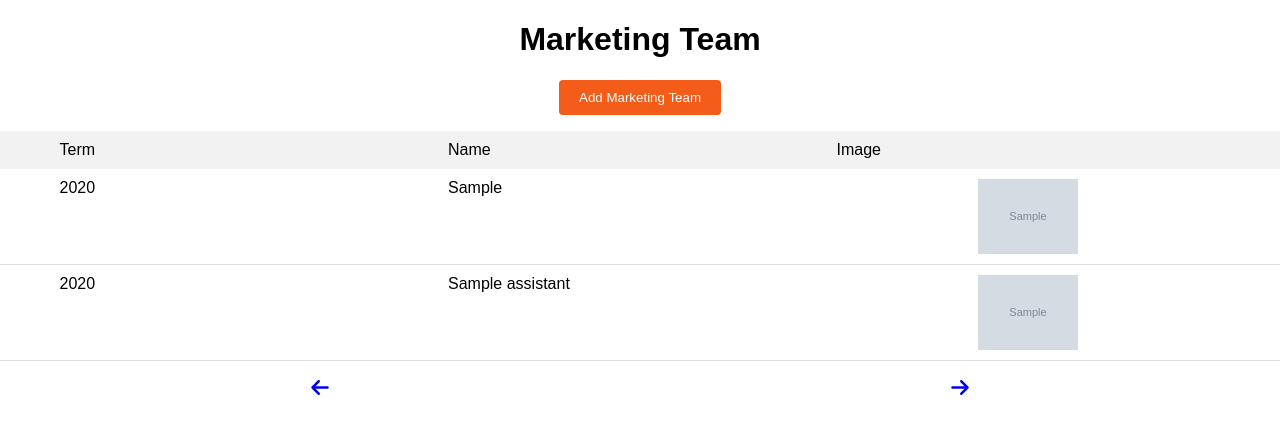
After one commit to mj4w/ICPEPWebsite2024, a Django app: template templates/officer/marketing.html in a window 1280 px wide. The commit adds this page. Shown: the top 434 px of the page. Run offline with Django 5.2, Linux system fonts and the light colour scheme; tables that the repository leaves empty hold one stand-in row (values such as "Sample post"); the template is opened without the code that fills it: values that come from a table or form of the project are taken from there, most other values are stand-ins (such as "Sample title", 1, 10 or a date in 2020); grey boxes marked "Sample" are stand-in pictures; data that the repository does not hold is empty; some libraries are stand-ins or nearby versions.

Commit message:
fixing templates

```diff
--- a/app/models.py
+++ b/app/models.py
@@ -254,3 +254,39 @@ class SocialMediaTeam(models.Model):
 
     def __str__(self):
         return self.social_media_head
+
+
+
+class MarketingTeamAssistant(models.Model):
+    name = models.CharField(max_length=100, blank=True, null=True)
+    image = models.ImageField(upload_to='marketing_team_assistant/', blank=True, null=True)
+
+    def __str__(self):
+        return self.name
+
+class MarketingTeam(models.Model):
+    year = models.ForeignKey(OfficerYear, models.SET_NULL, blank=True, null=True)
+    marketing_team_head = models.CharField(max_length=100, blank=True, null=True)
+    marketing_team_img = models.ImageField(upload_to='marketing_team/', blank=True, null=True)
+    assistants = models.ManyToManyField(MarketingTeamAssistant)
+
+    def __str__(self):
+        return self.marketing_team
+
+
+class Adviser(models.Model):
+    year = models.ForeignKey(OfficerYear, models.SET_NULL, blank=True, null=True)
+    name = models.CharField(max_length=100, blank=True, null=True)
+    image = models.ImageField(upload_to='adviser/', blank=True, null=True)
+
+    def __str__(self):
+        return self.name
+
+class BoardMember(models.Model):
+    year = models.ForeignKey(OfficerYear, models.SET_NULL, blank=True, null=True)
+    position = models.CharField(max_length=100, blank=True, null=True)
+    name = models.CharField(max_length=100, blank=True, null=True)
+    image = models.ImageField(upload_to='board_members/', blank=True, null=True)
+
+    def __str__(self):
+        return f"{self.position} - {self.name}"
--- a/app/urls.py
+++ b/app/urls.py
@@ -43,6 +43,9 @@ urlpatterns = [
     path('writers/', views.writers, name='writers'),
     path('social-media/', views.social_media, name='social-media'),
     path('executive-banner/', views.executive_banner, name='executive-banner'),
+    path('marketing/', views.marketing, name='marketing'),
+    path('adviser/', views.adviser, name='adviser'),
+    path('board-member/', views.board_member, name='board-member'),
 
     path('approve-user/<int:user_id>/', views.approve_user, name='approve_user'),
     path('reject-user/<int:user_id>/', views.reject_user, name='reject_user'),
--- a/templates/officer/base.html
+++ b/templates/officer/base.html
@@ -5,7 +5,7 @@
     <meta charset="UTF-8">
     <link rel="shortcut icon" href="{% static 'img/homepage_images/icpep_logo2.png' %}" type="image/svg+xml">
     <meta name="viewport" content="width=device-width, initial-scale=1.0">
-    <title>Officer Admin</title>
+    <title>Admin Office</title>
     <link rel="stylesheet" href="{% static 'css/officer/officer.css' %}" />
     <!-- For font awesome -->
     <script src="https://kit.fontawesome.com/1776b28af8.js" crossorigin="anonymous"></script>
--- /dev/null
+++ b/templates/officer/marketing.html
@@ -0,0 +1,171 @@
+{% extends 'officer/base.html' %}
+{% load static %}
+{% block content %}
+<div id="myModal" class="modal">
+    <div class="modal-content">
+    <span class="close">&times;</span>
+    <h2>Add an Marketing Team</h2>
+    <br>
+    <form id="imageForm" method="POST" enctype="multipart/form-data">
+        {% csrf_token %}
+        {{year}}
+        <h3>Head</h3>
+        <div class="form-group">
+            <label for="marketing_head">Name</label>
+            <input type="text" id="marketing_head" name="marketing_head" class="form-control" placeholder="Enter Name" required>
+        </div>
+        <div class="form-group">
+            <label for="marketing_image">Image</label>
+            <input type="file" id="marketing_image" name="marketing_image" class="form-control" required>
+        </div>
+        <h3>Marketing Assistant</h3>
+        <div class="form-group">
+            <label for="marketing_asst_1_name">Assistant 1</label>
+            <input type="text" id="marketing_asst_1_name" name="marketing_asst_1_name" class="form-control" placeholder="Enter Name" required>
+        </div>
+        <div class="form-group">
+            <label for="marketing_asst_1_image">Image</label>
+            <input type="file" id="marketing_asst_1_image" name="marketing_asst_1_image" class="form-control" required>
+        </div>
+       <hr>
+       <div class="form-group">
+            <label for="marketing_asst_2_name">Assistant 2</label>
+            <input type="text" id="marketing_asst_2_name" name="marketing_asst_2_name" class="form-control" placeholder="Enter Name" required>
+        </div>
+        <div class="form-group">
+            <label for="marketing_asst_2_image">Image</label>
+            <input type="file" id="marketing_asst_2_image" name="marketing_asst_2_image" class="form-control" required>
+        </div>
+        <hr>
+        <div class="form-group">
+             <label for="marketing_asst_3_name">Assistant 3</label>
+             <input type="text" id="marketing_asst_3_name" name="marketing_asst_3_name" class="form-control" placeholder="Enter Name" required>
+         </div>
+         <div class="form-group">
+             <label for="marketing_asst_3_image">Image</label>
+             <input type="file" id="marketing_asst_3_image" name="marketing_asst_3_image" class="form-control" required>
+         </div>
+         <hr>
+         <div class="form-group">
+              <label for="marketing_asst_4_name">Assistant 4</label>
+              <input type="text" id="marketing_asst_4_name" name="marketing_asst_4_name" class="form-control" placeholder="Enter Name">
+          </div>
+          <div class="form-group">
+              <label for="marketing_asst_4_image">Image</label>
+              <input type="file" id="marketing_asst_4_image" name="marketing_asst_4_image" class="form-control">
+          </div>
+
+          <hr>
+          <div class="form-group">
+               <label for="marketing_asst_5_name">Assistant 5</label>
+               <input type="text" id="marketing_asst_5_name" name="marketing_asst_5_name" class="form-control" placeholder="Enter Name">
+           </div>
+           <div class="form-group">
+               <label for="marketing_asst_5_image">Image</label>
+               <input type="file" id="marketing_asst_5_image" name="marketing_asst_5_image" class="form-control">
+           </div>
+
+           <hr>
+           <div class="form-group">
+                <label for="marketing_asst_6_name">Assistant 6</label>
+                <input type="text" id="marketing_asst_6_name" name="marketing_asst_6_name" class="form-control" placeholder="Enter Name">
+            </div>
+            <div class="form-group">
+                <label for="marketing_asst_6_image">Image</label>
+                <input type="file" id="marketing_asst_6_image" name="marketing_asst_6_image" class="form-control">
+            </div>
+
+            <hr>
+            <div class="form-group">
+                 <label for="marketing_asst_7_name">Assistant 7</label>
+                 <input type="text" id="marketing_asst_7_name" name="marketing_asst_7_name" class="form-control" placeholder="Enter Name">
+             </div>
+             <div class="form-group">
+                 <label for="marketing_asst_7_image">Image</label>
+                 <input type="file" id="marketing_asst_7_image" name="marketing_asst_7_image" class="form-control">
+             </div>
+
+             <hr>
+             <div class="form-group">
+                  <label for="marketing_asst_8_name">Assistant 8</label>
+                  <input type="text" id="marketing_asst_8_name" name="marketing_asst_8_name" class="form-control" placeholder="Enter Name">
+              </div>
+              <div class="form-group">
+                  <label for="marketing_asst_8_image">Image</label>
+                  <input type="file" id="marketing_asst_8_image" name="marketing_asst_8_image" class="form-control">
+              </div>
+
+              <hr>
+              <div class="form-group">
+                   <label for="marketing_asst_9_name">Assistant 9</label>
+                   <input type="text" id="marketing_asst_9_name" name="marketing_asst_9_name" class="form-control" placeholder="Enter Name">
+               </div>
+               <div class="form-group">
+                   <label for="marketing_asst_9_image">Image</label>
+                   <input type="file" id="marketing_asst_9_image" name="marketing_asst_9_image" class="form-control">
+               </div>
+
+               <hr>
+               <div class="form-group">
+                    <label for="marketing_asst_10_name">Assistant 10</label>
+                    <input type="text" id="marketing_asst_10_name" name="marketing_asst_10_name" class="form-control" placeholder="Enter Name">
+                </div>
+                <div class="form-group">
+                    <label for="marketing_asst_10_image">Image</label>
+                    <input type="file" id="marketing_asst_10_image" name="marketing_asst_10_image" class="form-control">
+                </div>
+
+        <button type="submit" class="btn btn-primary">Submit</button>
+    </form>
+    </div>
+</div>
+
+<div class="container">
+    <h1>Marketing Team</h1>
+    <div class="table-container">
+        <button id="openModalBtn" class="executives-btn">Add Marketing Team</button>
+
+        <ul class="responsive-table">
+            <li class="table-header">
+                <div class="col col-1">Term</div>
+                <div class="col col-2">Name</div>
+                <div class="col col-3">Image</div>
+            </li>
+            {% for marketing in marketings %}
+            <li class="table-row">
+                <div class="col col-1" data-label="Term">{{marketing.year}}</div>
+                <div class="col col-2" data-label="Name">{{marketing.marketing_team_head}}</div>
+                {% if marketing.marketing_team_img %}
+                <div class="col col-3" data-label="Image"><img src="{{marketing.marketing_team_img.url}}" alt="" class="table-image"/></div>
+                {% else %}
+                <div class="col col-3" data-label="Image"><img src="{% static 'img/no_img_shown/NoImg.png' %}" alt="" class="table-image"/></div>
+                {% endif %}
+            </li>
+            {% for assistant in marketing.assistants.all %}
+            <li class="table-row">
+                <div class="col col-1" data-label="Term">{{marketing.year}}</div>
+                <div class="col col-2" data-label="Name">{{assistant.name}}</div>
+                {% if assistant.image %}
+                <div class="col col-3" data-label="Image"><img src="{{ assistant.image.url }}" alt="{{ assistant.name }}" class="table-image"/></div>
+                {% else %}
+                <div class="col col-3" data-label="Image"><img src="{% static 'img/no_img_shown/NoImg.png' %}" alt="{{ assistant.name }}" class="table-image"/></div>
+                {% endif %}
+
+            </li>
+            {% endfor %}
+
+            {% endfor %}
+            <!-- Add more table rows as needed -->
+        </ul>
+    </div>
+    <div class="next-page-link">
+        <div>
+            <a href="{% url 'social-media' %}" ><i class="fa-solid fa-arrow-left"></i></a>
+        </div>
+        <div>
+            <a href="{% url 'board-member' %}" ><i class="fa-solid fa-arrow-right"></i></a>
+        </div>
+    </div>
+</div>
+
+{% endblock content %}
--- a/templates/officer/social_media.html
+++ b/templates/officer/social_media.html
@@ -157,7 +157,7 @@
             <a href="{% url 'esports' %}" ><i class="fa-solid fa-arrow-left"></i></a>
         </div>
         <div>
-
+            <a href="{% url 'marketing' %}" ><i class="fa-solid fa-arrow-left"></i></a>
         </div>
     </div>
 </div>
```
Also changed, not shown: app/admin.py (+7 -0 lines), app/views.py (+92 -1 lines), templates/about_us.html (+116 -4 lines), templates/officer/adviser.html (added, +62 -0 lines), templates/officer/board_members.html (added, +69 -0 lines), templates/officer/homepage.html (+50 -15 lines).
